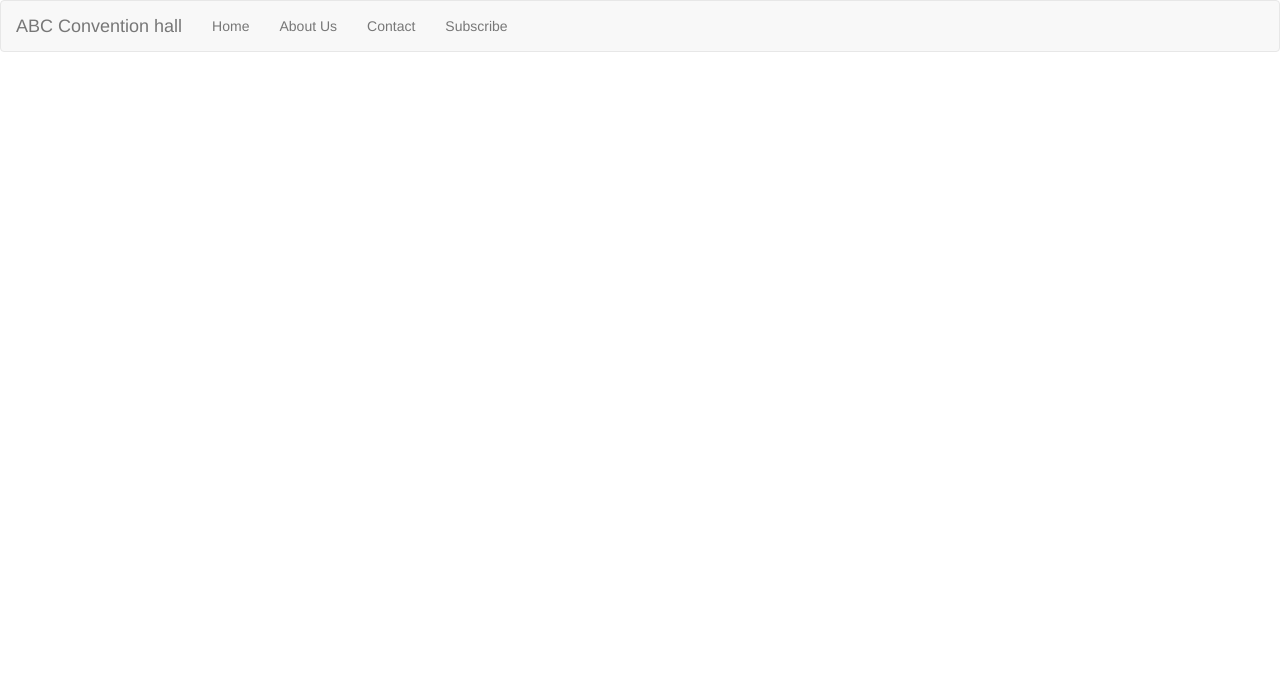
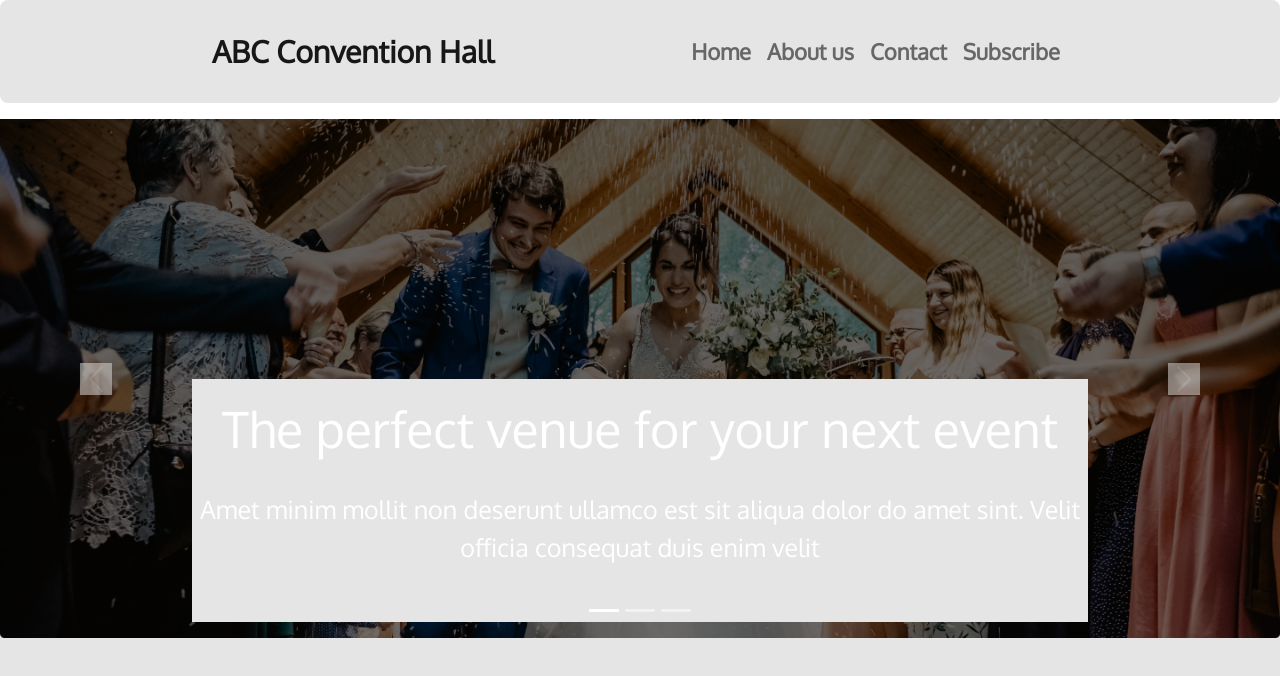
Before and after one commit to hasanulhasan/convention-hall, a plain HTML site: page index.html in a window 1280 px wide. Drawn offline with nearby package versions, Linux system fonts and the light colour scheme; a web font is replaced by a local one.

Commit message:
nav resolved

```diff
--- a/index.html
+++ b/index.html
@@ -5,23 +5,69 @@
   <meta http-equiv="X-UA-Compatible" content="IE=edge">
   <meta name="viewport" content="width=device-width, initial-scale=1.0">
   <title>Inner of a Convention Hall</title>
-  <link rel="stylesheet" href="https://maxcdn.bootstrapcdn.com/bootstrap/3.4.1/css/bootstrap.min.css">
-  <script src="https://ajax.googleapis.com/ajax/libs/jquery/3.6.0/jquery.min.js"></script>
-  <script src="https://maxcdn.bootstrapcdn.com/bootstrap/3.4.1/js/bootstrap.min.js"></script>
+  <!-- CSS only -->
+  <link href="https://cdn.jsdelivr.net/npm/bootstrap@5.2.0/dist/css/bootstrap.min.css" rel="stylesheet" integrity="sha384-gH2yIJqKdNHPEq0n4Mqa/HGKIhSkIHeL5AyhkYV8i59U5AR6csBvApHHNl/vI1Bx" crossorigin="anonymous">
+  <!-- JavaScript Bundle with Popper -->
+  <script src="https://cdn.jsdelivr.net/npm/bootstrap@5.2.0/dist/js/bootstrap.bundle.min.js" integrity="sha384-A3rJD856KowSb7dwlZdYEkO39Gagi7vIsF0jrRAoQmDKKtQBHUuLZ9AsSv4jD4Xa" crossorigin="anonymous"></script>
+  <link rel="stylesheet" href="style.css">
 </head>
 <body>
-  <nav class="navbar navbar-default">
+  <nav class="navbar navbar-expand-lg mb-3 rounded-3 py-4">
     <div class="container-fluid">
-      <div class="navbar-header">
-        <a class="navbar-brand" href="#">ABC Convention hall</a>
+      <a class="navbar-brand" href="#">ABC Convention Hall</a>
+      <button class="navbar-toggler" type="button" data-bs-toggle="collapse" data-bs-target="#navbarNavAltMarkup" aria-controls="navbarNavAltMarkup" aria-expanded="false" aria-label="Toggle navigation">
+        <span class="navbar-toggler-icon"></span>
+      </button>
+      <div class="collapse navbar-collapse d-flex justify-content-end" id="navbarNavAltMarkup">
+        <div class="navbar-nav">
+          <a class="nav-link" href="#">Home</a>
+          <a class="nav-link" href="#">About us</a>
+          <a class="nav-link" href="#">Contact</a>
+          <a class="nav-link">Subscribe</a>
+        </div>
       </div>
-      <ul class="nav navbar-nav">
-        <li><a href="#">Home</a></li>
-        <li><a href="#">About Us</a></li>
-        <li><a href="#">Contact</a></li>
-        <li><a href="#">Subscribe</a></li>
-      </ul>
     </div>
   </nav>
+  <section class="carouselSlide">
+    <div id="carouselExampleCaptions" class="carousel slide" data-bs-ride="false">
+      <div class="carousel-indicators">
+        <button type="button" data-bs-target="#carouselExampleCaptions" data-bs-slide-to="0" class="active" aria-current="true" aria-label="Slide 1"></button>
+        <button type="button" data-bs-target="#carouselExampleCaptions" data-bs-slide-to="1" aria-label="Slide 2"></button>
+        <button type="button" data-bs-target="#carouselExampleCaptions" data-bs-slide-to="2" aria-label="Slide 3"></button>
+      </div>
+      <div class="carousel-inner">
+        <div class="carousel-item active">
+          <img src="images/banner.png" class="d-block w-100" alt="...">
+          <div class="carousel-caption d-none d-md-block">
+            <h5>The perfect venue for your
+              next event</h5>
+            <p>Amet minim mollit non deserunt ullamco est sit aliqua dolor do amet sint. Velit officia consequat duis enim velit </p>
+          </div>
+        </div>
+        <div class="carousel-item">
+          <img src="images/convention-hall.jpg" class="d-block w-100" alt="...">
+          <div class="carousel-caption d-none d-md-block">
+            <h5>Second slide label</h5>
+            <p>Some representative placeholder content for the second slide.</p>
+          </div>
+        </div>
+        <div class="carousel-item">
+          <img src="..." class="d-block w-100" alt="...">
+          <div class="carousel-caption d-none d-md-block">
+            <h5>Third slide label</h5>
+            <p>Some representative placeholder content for the third slide.</p>
+          </div>
+        </div>
+      </div>
+      <button class="carousel-control-prev" type="button" data-bs-target="#carouselExampleCaptions" data-bs-slide="prev">
+        <span class="carousel-control-prev-icon" aria-hidden="true"></span>
+        <span class="visually-hidden">Previous</span>
+      </button>
+      <button class="carousel-control-next" type="button" data-bs-target="#carouselExampleCaptions" data-bs-slide="next">
+        <span class="carousel-control-next-icon" aria-hidden="true"></span>
+        <span class="visually-hidden">Next</span>
+      </button>
+    </div>
+  </section>
 </body>
 </html>
--- a/style.css
+++ b/style.css
@@ -0,0 +1,24 @@
+@import url('https://fonts.googleapis.com/css2?family=Galada&family=Josefin+Sans&family=Lato&family=Montserrat&family=Noto+Serif+Bengali&family=Nunito&family=Open+Sans:wght@300&family=Oxygen&family=Poppins:ital,wght@0,300;0,400;0,500;1,400&family=Roboto:wght@500&display=swap');
+*{
+  font-family: 'Oxygen', sans-serif;
+  background: #E5E5E5;
+}
+
+.navbar-brand{
+  padding-left: 200px;
+  font-size: 30px;
+  font-weight: bolder;
+}
+.navbar-nav{
+  padding-right: 200px;
+  font-size: 22px;
+  font-weight: bolder;
+}
+.carousel-inner h5{
+  font-size: 50px;
+  margin-bottom: 2rem;
+}
+.carousel-inner p{
+  font-size: 25px;
+  margin-bottom: 2rem;
+}
```
Also changed, not shown: images/convention-hall.jpg (added).
